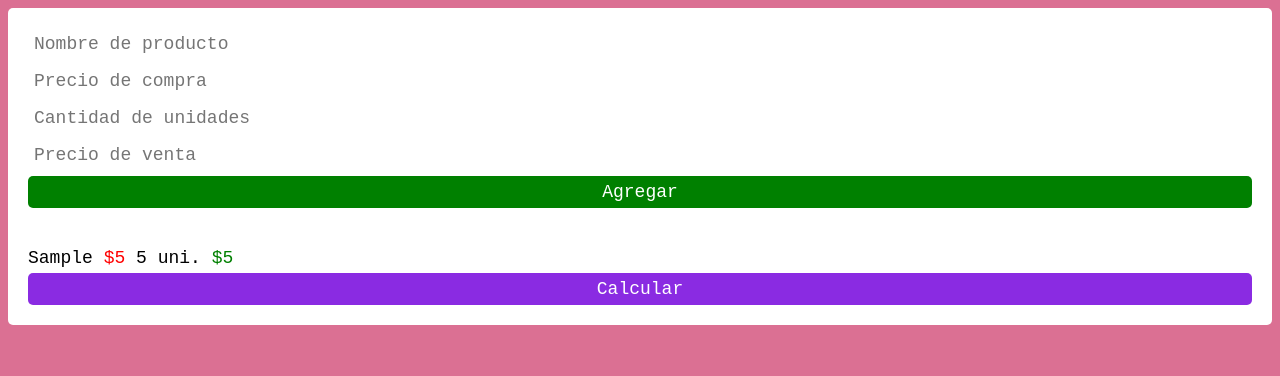
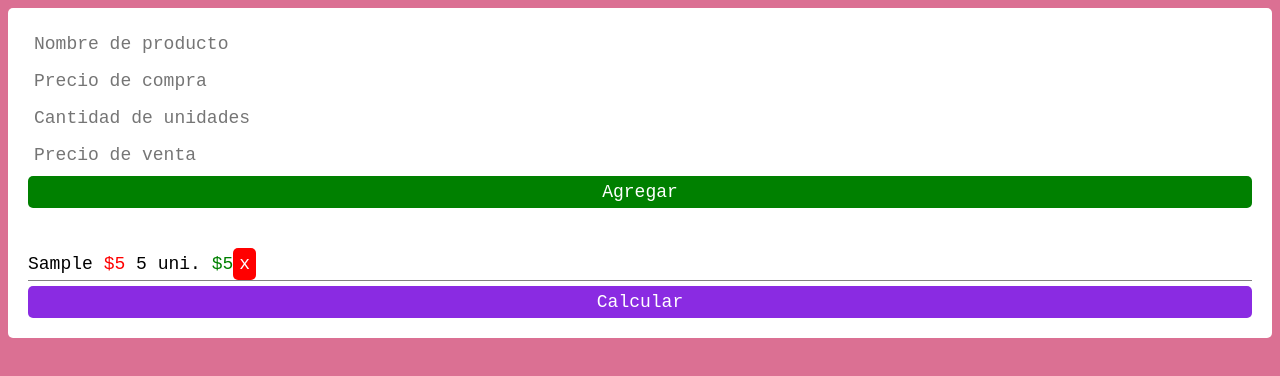
Before and after one commit to CristianBarrios983/calculadora-ganancias, a plain HTML site: page index.html in a window 1280 px wide. Both pictures are taken after typing "Sample", "5", "5", "5" into the empty fields and a click on the button "Agregar". Drawn offline with Linux system fonts and the light colour scheme.

Commit message:
agregar productos a array y boton de eliminar productos

```diff
--- a/main.js
+++ b/main.js
@@ -6,9 +6,9 @@ const formulario = document.getElementById('formulario-productos');
 const productosDiv = document.getElementById('productos');
 const calcularBoton = document.getElementById('calcular');
 
-let productos = [];
+let productos = []; //Array para almacenar los productos
 
-calcularBoton.style.display = 'none';
+calcularBoton.style.display = 'none'; //Oculta el boton de calcular inicialmente
 
 formulario.addEventListener('submit', (e) => {
     e.preventDefault();
@@ -25,25 +25,49 @@ formulario.addEventListener('submit', (e) => {
         precioVenta: precioVenta
     }
 
-    productos.push(producto);
+    productos.push(producto); //Agrega el producto al array de productos
 
-    const productoHTML = `
-        <div class="producto">
-                <label for="">${nombreProducto} <span class="precio-compra">$${precioCompra}</span> <span>${cantidadUnidades} uni.</span> <span class="precio">$${precioVenta}</span></label>
-        </div>
-    `;
-
-    // productosDiv.innerHTML += productoHTML;
-    calcularBoton.insertAdjacentHTML('beforebegin', productoHTML);
-
-    calcularBoton.style.display = 'block';
+    mostrarProductos(); //Muestra los productos en el div de productos
 
     document.getElementById('nombre-producto').value = '';
     document.getElementById('precio-compra').value = '';
     document.getElementById('cantidad-unidades').value = '';
     document.getElementById('precio-venta').value = '';
 
-    console.log(productos);
+    // console.log(productos);
 
 
-});
+})
+
+
+function mostrarProductos(){
+    productosDiv.innerHTML = '';
+    let productosHTML = '';
+
+    productos.forEach((producto, index) => {
+        productosHTML += `
+        <div class="producto">
+                <label for="">${producto.nombreProducto} <span class="precio-compra">$${producto.precioCompra}</span> <span>${producto.cantidadUnidades} uni.</span> <span class="precio">$${producto.precioVenta}</span></label>
+                <button class="eliminar-producto" onclick=eliminarProducto(${index})>x</button>
+        </div>
+        `;
+    });
+
+    productosDiv.innerHTML = productosHTML;
+    productosDiv.appendChild(calcularBoton); //Agrega el boton de calcular despues de agregar los productos
+
+    calcularBoton.style.display = 'block'; //Muestra el boton de calcular al agregar un producto
+
+
+}
+
+
+function eliminarProducto (index) {
+    productos.splice(index, 1);
+    productosDiv.innerHTML = '';
+    mostrarProductos();
+
+    if (productos.length === 0) {
+        calcularBoton.style.display = 'none';
+    }
+}
--- a/styles.css
+++ b/styles.css
@@ -49,6 +49,19 @@ form input, button{
     color: green;
 }
 
+.producto{
+    display: flex;
+    align-items: center;
+    border-bottom: 1px solid gray;
+}
+
+.eliminar-producto{
+    background-color: red;
+    color: white;
+    padding: 6px;
+    text-align: center;
+}
+
 .calcular-btn{
     background-color: blueviolet;
     color: white;
```
